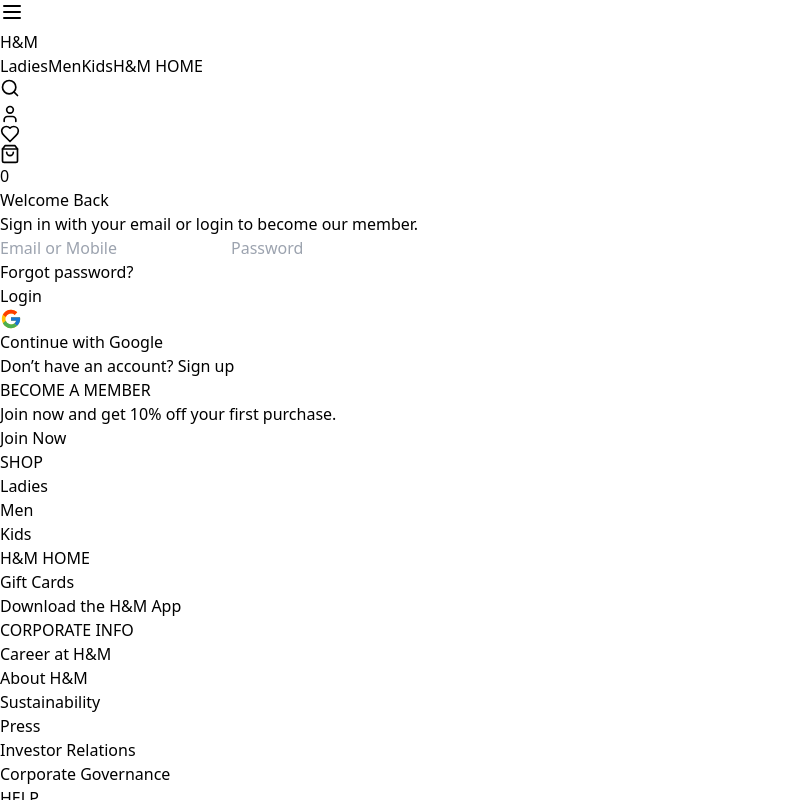
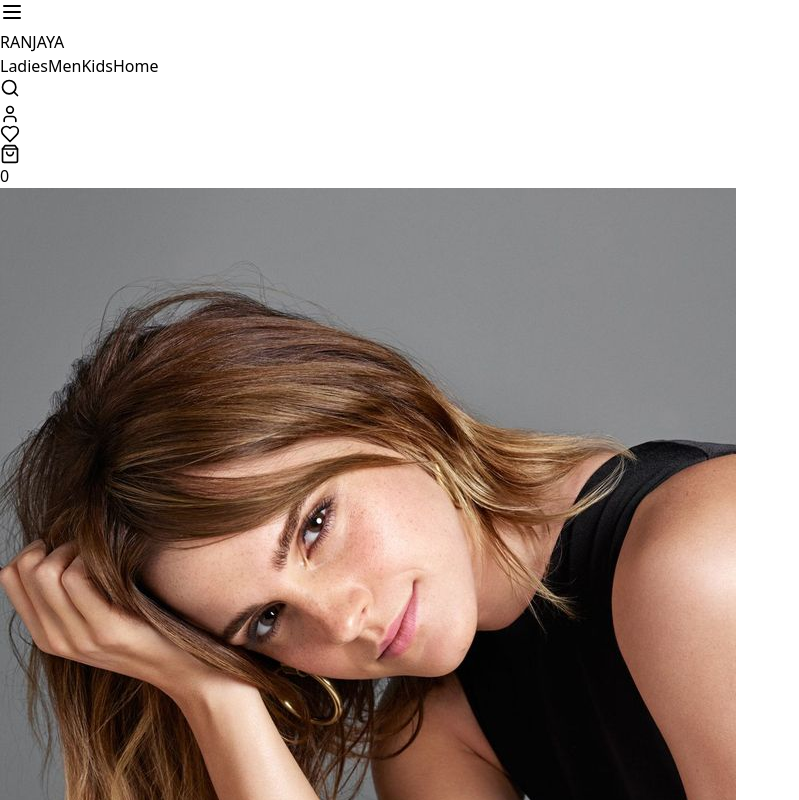
Before and after one commit to JairamDeo/Clothing-Brand-Website, a React (Vite) app in the folder client/: page /signin in a window 1280 px wide. Shown: the top 800 px of the page, without its empty margins (0-799 px from the left). Built offline with nearby package versions, Linux system fonts and the light colour scheme; grey boxes are pictures that could not be loaded.

Commit message:
auth image correct

```diff
--- a/client/src/Authentication/AuthPage.jsx
+++ b/client/src/Authentication/AuthPage.jsx
@@ -2,6 +2,7 @@
 import { FcGoogle } from "react-icons/fc";
 import { Dialog } from "@headlessui/react";
 
+import authBG from '../assets/authbg.jpg';
 
 export default function AuthPage() {
   const [isSignIn, setIsSignIn] = useState(true);
@@ -34,15 +35,9 @@
   return (
     <div className="flex h-screen w-full overflow-hidden bg-gray-100">
       {/* Left section - Full Background Image */}
-      <div
+      <img src={authBG}
         className="hidden md:flex md:w-1/2 bg-cover bg-center transition-all duration-1000 ease-in-out"
-        style={{
-          backgroundImage: "url('/assets/authbg.jpg')",
-          backgroundSize: "cover",
-          backgroundPosition: "center center",
-          backgroundRepeat: "no-repeat",
-        }}
-      ></div>
+      ></img>
 
       {/* Right section - Form */}
       <div className="w-full md:w-1/2 flex items-center justify-center px-6 md:px-12 transition-all duration-1000 ease-in-out">
--- a/client/src/Components/CategoryDrawer.jsx
+++ b/client/src/Components/CategoryDrawer.jsx
@@ -224,7 +224,7 @@
           </div>
         );
 
-      case 'H&M HOME':
+      case 'Home':
         return (
           <div className="flex flex-col md:flex-row w-full">
             <div className="w-full md:w-1/2 p-6">
--- a/client/src/Components/Navbar.jsx
+++ b/client/src/Components/Navbar.jsx
@@ -27,7 +27,7 @@
     { name: 'Ladies', path: '/' },
     { name: 'Men', path: '/men' },
     { name: 'Kids', path: '/kids' },
-    { name: 'H&M HOME', path: '/home' }
+    { name: 'Home', path: '/home' }
   ];
 
   const secondaryLinks = ['Customer Service', 'Newsletter', 'Find a store'];
@@ -91,7 +91,7 @@
             {isMobile ? (
               <div className="flex mx-auto">
                 <Link to="/" className="flex items-center">
-                  <h1 className="text-2xl font-bold">H&M</h1>
+                  <h1 className="text-2xl font-bold">RANJAYA</h1>
                 </Link>
               </div>
             ) : (
@@ -100,7 +100,7 @@
                   <Menu size={24} />
                 </button>
                 <Link to="/" className="flex items-center">
-                  <h1 className="text-2xl font-bold">H&M</h1>
+                  <h1 className="text-2xl font-bold">RANJAYA</h1>
                 </Link>
               </div>
             )}
```
